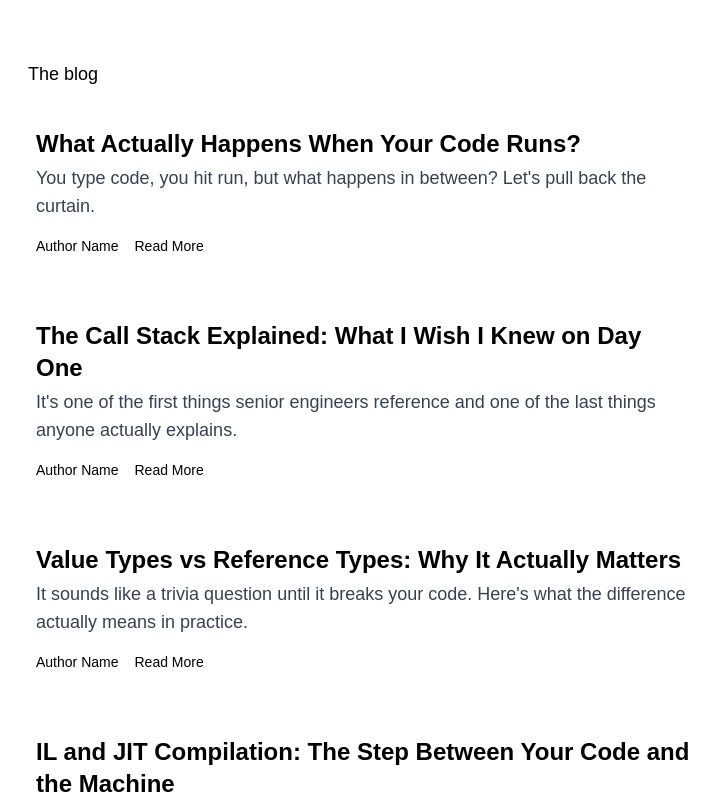
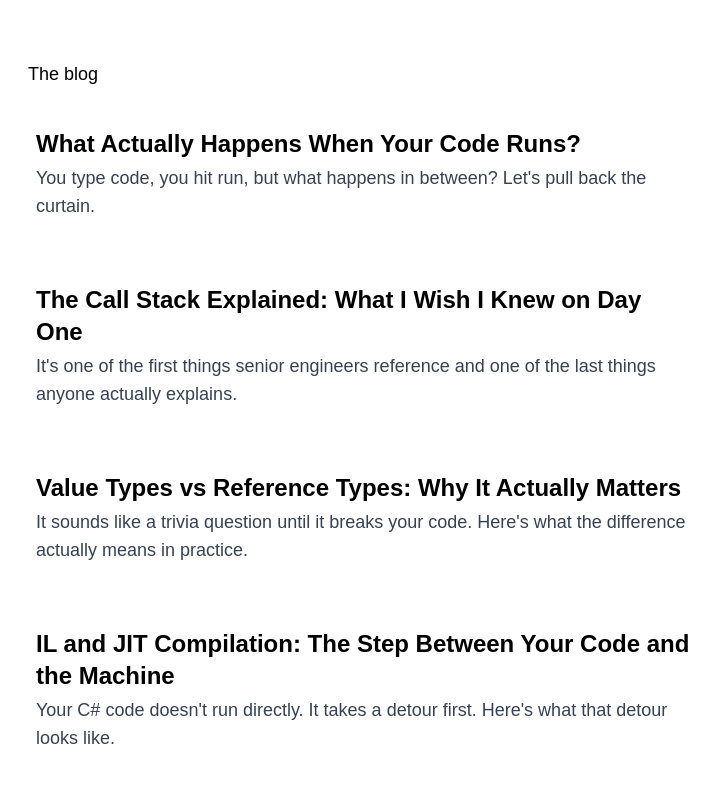
Before and after one commit to LaTrishaGomer/latrisha-gomer, a Next.js app: page / in a window 1280 px wide. Shown: the part 780-1580 px from the top of the page, without its empty margins (276-995 px from the left). Built offline with nearby package versions, Linux system fonts and the light colour scheme; a web font is replaced by a local one.

Commit message:
clean up blog post cards and adjust spacing

```diff
--- a/app/components/Blog.jsx
+++ b/app/components/Blog.jsx
@@ -17,7 +17,7 @@ const Blog = () => {
       {/*<h2 className='text-3xl sm:text-4xl lg:text-5xl font-ovo max-w-2xl mx-auto'>Recent Notes</h2>*/}
 
       {/*</div><div className='flex flex-col gap-16 my-10 max-w-6xl mx-auto'>*/}
-        <div className='flex flex-col gap-16 my-10 max-w-2xl mx-auto'>
+        <div className='flex flex-col gap-12 my-10 max-w-2xl mx-auto'>
         {workData.map((project, index) => (
           <div key={index} className='flex flex-col gap-4'>
             {/* Project Image */}
@@ -31,7 +31,7 @@ const Blog = () => {
 
               {project.slug ? (
             <Link href={`/blog/${project.slug}`}>
-            <h2 className='text-2xl font-semibold mb-1 hover:underline cursor-pointer'>{project.title}</h2>
+            <h2 className='text-2xl font-semibold mb-1 hover:bg-lightHover transition'>{project.title}</h2>
             </Link>
             ) : (
             <h2 className='text-2xl font-semibold mb-1'>{project.title}</h2>
@@ -41,7 +41,7 @@ const Blog = () => {
 
               <p className='text-gray-700 text-base mb-4'>{project.description}</p>
 
-              {/* Styled Buttons with Icons */}
+              {/* Styled Buttons with Icons
               <div className='flex flex-wrap gap-4'>
                 <a
                   href={project.github}
@@ -49,8 +49,8 @@ const Blog = () => {
                   rel='noopener noreferrer'
                   className='inline-flex gap-2 text-sm font-ovo hover:bg-lightHover transition'
                   //className='inline-flex items-center gap-2 text-sm font-ovo text-gray-800 border border-gray-300 rounded-full px-4 py-2 hover:bg-gray-100 transition'
-                >
-                  {/*<Github size={16} /> */}
+
+                  {/*<Github size={16} /> *
                   Author Name
                 </a>
 
@@ -63,10 +63,10 @@ const Blog = () => {
 
                 //className='inline-flex items-center gap-2 text-sm font-ovo text-gray-800 border border-gray-300 rounded-full px-4 py-2 hover:bg-gray-100 transition'
                 >
-                  {/*<ExternalLink size={16} /> */}
+                  *<ExternalLink size={16} /> *
                   Read More
                 </a>
-              </div>
+              </div> */}
 
             </div>
           </div>
```
